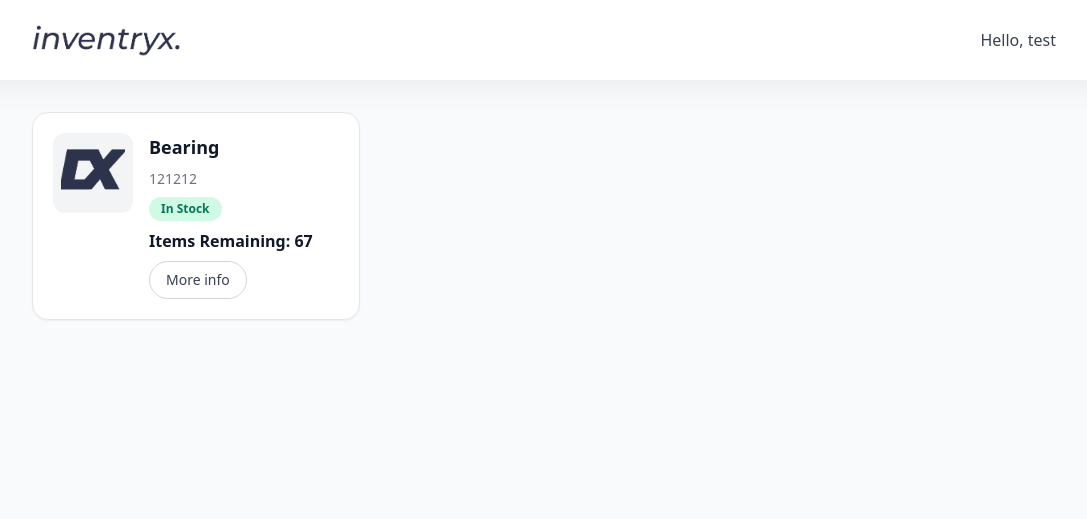
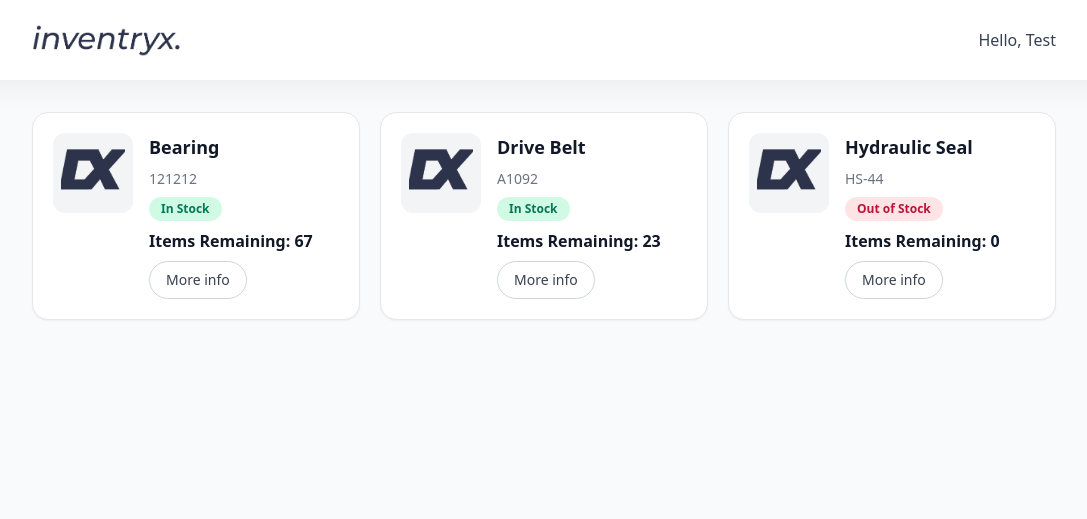
Before and after one commit to toby-sanders01/SE-2026-AT2, a Flask app: page /user in a window 1280 px wide. Shown: the top 519 px of the page, without its empty margins (96-1183 px from the left). Run offline with Flask 3, Linux system fonts and the light colour scheme; a user stored in the database is signed in; data comes from the database, SQL or seed files in the repository; style sheets or scripts are compiled from the project's sources; some libraries are stand-ins or nearby versions.

Commit message:
sql database for items

```diff
--- a/app.py
+++ b/app.py
@@ -4,10 +4,12 @@
 
 app = Flask(__name__)
 app.secret_key = "dev-secret-change-me"
+USERS_DB_PATH = 'users.db'
+ITEMS_DB_PATH = 'items.db'
 
 
-def init_db():
-    conn = sqlite3.connect('users.db')
+def init_users_db():
+    conn = sqlite3.connect(USERS_DB_PATH)
     c = conn.cursor()
     c.execute('''
         CREATE TABLE IF NOT EXISTS users (
@@ -18,23 +20,44 @@
         )
     ''')
 
-    # Migrate older databases that were created before `name` existed.
-    columns = [column[1] for column in c.execute("PRAGMA table_info(users)").fetchall()]
-    if 'name' not in columns:
-        c.execute("ALTER TABLE users ADD COLUMN name TEXT NOT NULL DEFAULT ''")
+    conn.commit()
+    conn.close()
+
+
+def init_items_db():
+    conn = sqlite3.connect(ITEMS_DB_PATH)
+    c = conn.cursor()
+    c.execute('''
+        CREATE TABLE IF NOT EXISTS items (
+            id INTEGER PRIMARY KEY AUTOINCREMENT,
+            user_id INTEGER,
+            image TEXT NOT NULL DEFAULT '',
+            stock_remaining INTEGER NOT NULL DEFAULT 0,
+            title TEXT NOT NULL DEFAULT '',
+            tag TEXT NOT NULL DEFAULT '',
+            description TEXT NOT NULL DEFAULT ''
+        )
+    ''')
 
     conn.commit()
     conn.close()
 
 
-def get_db_connection():
-    conn = sqlite3.connect('users.db')
+def get_users_db_connection():
+    conn = sqlite3.connect(USERS_DB_PATH)
     conn.row_factory = sqlite3.Row
     return conn
 
 
-# Ensure the table exists on startup.
-init_db()
+def get_items_db_connection():
+    conn = sqlite3.connect(ITEMS_DB_PATH)
+    conn.row_factory = sqlite3.Row
+    return conn
+
+
+# Ensure both tables exist on startup.
+init_users_db()
+init_items_db()
 
 
 @app.context_processor
@@ -60,16 +83,44 @@
 def user():
     if 'user_id' not in session:
         return redirect(url_for('login'))
-    user_name = (session.get('user_name') or '').strip()
-    if not user_name and session.get('user_email'):
-        user_name = session['user_email'].split('@', 1)[0]
+
+    users_conn = get_users_db_connection()
+    db_user = users_conn.execute(
+        'SELECT id, name, email FROM users WHERE id = ?',
+        (session.get('user_id'),)
+    ).fetchone()
+
+    if not db_user:
+        users_conn.close()
+        session.clear()
+        return redirect(url_for('login'))
+
+    user_name = (db_user['name'] or '').strip()
     if not user_name:
-        user_name = "there"
+        user_name = db_user['email'].split('@', 1)[0]
+
+    items_conn = get_items_db_connection()
+    items = items_conn.execute(
+        '''
+        SELECT id, image, stock_remaining, title, tag, description
+        FROM items
+        WHERE user_id = ? OR user_id IS NULL
+        ORDER BY id
+        ''',
+        (db_user['id'],)
+    ).fetchall()
+
+    items_conn.close()
+    users_conn.close()
+
+    session['user_email'] = db_user['email']
+    session['user_name'] = user_name
     return render_template(
         "user.html",
         show_footer=True,
-        user_email=session.get('user_email'),
-        user_name=user_name.capitalize()
+        user_email=db_user['email'],
+        user_name=user_name.capitalize(),
+        items=items
     )
 
 
@@ -82,7 +133,7 @@
         email = request.form.get('email', '').strip().lower()
         password = request.form.get('password', '')
 
-        conn = get_db_connection()
+        conn = get_users_db_connection()
         user = conn.execute('SELECT id, name, email, password FROM users WHERE email = ?', (email,)).fetchone()
         conn.close()
 
@@ -125,7 +176,7 @@
         elif not email:
             error = 'Email is required.'
         else:
-            conn = get_db_connection()
+            conn = get_users_db_connection()
             try:
                 conn.execute(
                     'INSERT INTO users (name, email, password) VALUES (?, ?, ?)',
--- a/templates/user.html
+++ b/templates/user.html
@@ -9,24 +9,45 @@
     </section>
 
     <section class="grid grid-cols-1 sm:grid-cols-2 xl:grid-cols-3 gap-5">
+        {% for item in items %}
         <article class="bg-white border border-gray-200 rounded-2xl p-5 shadow-sm">
             <div class="flex items-start gap-4">
+                {% if item['image'] %}
+                    {% if item['image'].startswith('http://') or item['image'].startswith('https://') %}
+                        {% set image_src = item['image'] %}
+                    {% else %}
+                        {% set image_src = url_for('static', filename=item['image']) %}
+                    {% endif %}
+                {% else %}
+                    {% set image_src = url_for('static', filename='small-logo.png') %}
+                {% endif %}
                 <img
-                    src="{{ url_for('static', filename='small-logo.png') }}"
-                    alt="Item image"
+                    src="{{ image_src }}"
+                    alt="{{ item['title'] }} image"
                     class="h-20 w-20 rounded-xl object-cover bg-gray-100 p-2"
                 >
 
                 <div class="flex-1 space-y-2">
-                    <h3 class="text-lg font-semibold text-gray-900">Bearing</h3>
-                    <p class="text-sm font-medium text-gray-500">121212</p>
+                    <h3 class="text-lg font-semibold text-gray-900">{{ item['title'] }}</h3>
+                    <p class="text-sm font-medium text-gray-500">{{ item['tag'] }}</p>
+                    {% if item['stock_remaining'] > 0 %}
                     <div class="inline-flex items-center rounded-full bg-emerald-100 px-3 py-1 text-xs font-semibold text-emerald-700">
                         In Stock
                     </div>
-                    <p class="text-base font-semibold text-gray-900">Items Remaining: 67</p>
+                    {% else %}
+                    <div class="inline-flex items-center rounded-full bg-rose-100 px-3 py-1 text-xs font-semibold text-rose-700">
+                        Out of Stock
+                    </div>
+                    {% endif %}
+                    <p class="text-base font-semibold text-gray-900">Items Remaining: {{ item['stock_remaining'] }}</p>
                     <button
                         type="button"
                         data-modal-open
+                        data-item-title="{{ item['title'] }}"
+                        data-item-tag="{{ item['tag'] }}"
+                        data-item-stock="{{ item['stock_remaining'] }}"
+                        data-item-description="{{ item['description'] }}"
+                        data-item-image="{{ image_src }}"
                         class="mt-2 inline-flex items-center rounded-full border border-gray-300 px-4 py-2 text-sm font-medium text-gray-700 hover:bg-gray-50 transition-colors"
                     >
                         More info
@@ -34,6 +55,11 @@
                 </div>
             </div>
         </article>
+        {% else %}
+        <article class="sm:col-span-2 xl:col-span-3 bg-white border border-dashed border-gray-300 rounded-2xl p-10 text-center text-gray-500">
+            No items yet. Add items to the database to populate this grid.
+        </article>
+        {% endfor %}
 
     </section>
 </div>
@@ -62,15 +88,16 @@
 
         <div class="mt-4 flex flex-col sm:flex-row items-start gap-6 text-sm text-gray-700">
             <img
+                id="item-modal-image"
                 src="{{ url_for('static', filename='small-logo.png') }}"
                 alt="Item image"
                 class="h-40 w-40 rounded-xl object-cover bg-gray-100 p-2 shrink-0"
             >
             <div class="space-y-3">
-                <p><span class="font-semibold text-gray-900">Tag:</span> SKU-001</p>
-                <p><span class="font-semibold text-gray-900">Status:</span> In Stock</p>
-                <p><span class="font-semibold text-gray-900">Items Remaining:</span> 42</p>
-                <p><span class="font-semibold text-gray-900">Description:</span> In-depth item details can be shown here from your database.</p>
+                <p><span class="font-semibold text-gray-900">Tag:</span> <span id="item-modal-tag">-</span></p>
+                <p><span class="font-semibold text-gray-900">Status:</span> <span id="item-modal-status">-</span></p>
+                <p><span class="font-semibold text-gray-900">Items Remaining:</span> <span id="item-modal-stock">-</span></p>
+                <p><span class="font-semibold text-gray-900">Description:</span> <span id="item-modal-description">-</span></p>
             </div>
         </div>
     </div>
@@ -84,8 +111,29 @@
         const modalOpenButtons = document.querySelectorAll("[data-modal-open]");
         const modalCloseButtons = document.querySelectorAll("[data-modal-close]");
 
-        const openModal = () => {
+        const modalTitle = document.getElementById("item-modal-title");
+        const modalImage = document.getElementById("item-modal-image");
+        const modalTag = document.getElementById("item-modal-tag");
+        const modalStatus = document.getElementById("item-modal-status");
+        const modalStock = document.getElementById("item-modal-stock");
+        const modalDescription = document.getElementById("item-modal-description");
+
+        const openModal = (button) => {
             if (!modalOverlay) return;
+
+            const stockCount = Number.parseInt(button.dataset.itemStock || "0", 10);
+            const inStock = Number.isFinite(stockCount) && stockCount > 0;
+
+            if (modalTitle) modalTitle.textContent = button.dataset.itemTitle || "Item Details";
+            if (modalImage) {
+                modalImage.src = button.dataset.itemImage || "{{ url_for('static', filename='small-logo.png') }}";
+                modalImage.alt = `${button.dataset.itemTitle || "Item"} image`;
+            }
+            if (modalTag) modalTag.textContent = button.dataset.itemTag || "-";
+            if (modalStatus) modalStatus.textContent = inStock ? "In Stock" : "Out of Stock";
+            if (modalStock) modalStock.textContent = Number.isFinite(stockCount) ? stockCount.toString() : "0";
+            if (modalDescription) modalDescription.textContent = button.dataset.itemDescription || "-";
+
             modalOverlay.classList.remove("hidden");
             modalOverlay.classList.add("flex");
             modalOverlay.setAttribute("aria-hidden", "false");
@@ -99,7 +147,7 @@
         };
 
         modalOpenButtons.forEach((button) => {
-            button.addEventListener("click", openModal);
+            button.addEventListener("click", () => openModal(button));
         });
 
         modalCloseButtons.forEach((button) => {
@@ -116,14 +164,14 @@
             if (event.key === "Escape") closeModal();
         });
 
-        if (!welcomeSection || !welcomeCard) return;
-
-        setTimeout(() => {
-            welcomeCard.classList.add("opacity-0");
+        if (welcomeSection && welcomeCard) {
             setTimeout(() => {
-                welcomeSection.remove();
-            }, 500);
-        }, 3000);
+                welcomeCard.classList.add("opacity-0");
+                setTimeout(() => {
+                    welcomeSection.remove();
+                }, 500);
+            }, 3000);
+        }
     });
 </script>
 
```
Also changed, not shown: items.db (added), users.db, 1 other file.
